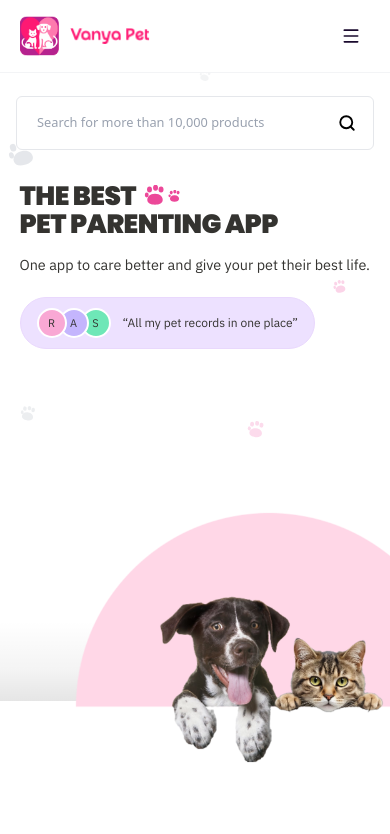
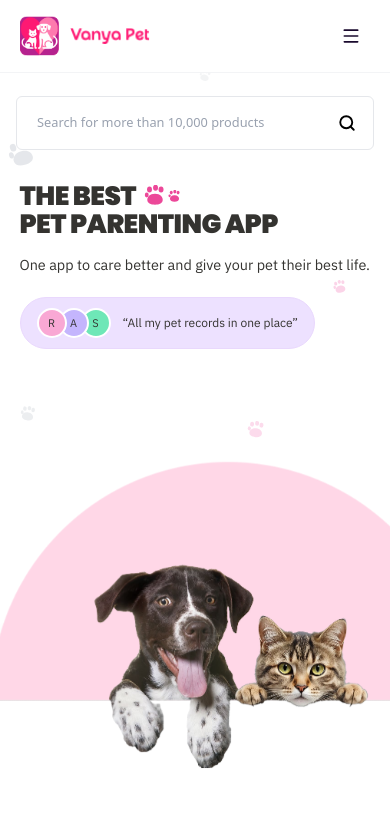
Before and after one commit to kaustubh-uelement/vanya-pet, a Next.js app: page / in a window 390 px wide. Shown: the top 834 px of the page. Built offline with nearby package versions, Linux system fonts and the light colour scheme.

Commit message:
hero bg responsiveness fixed

```diff
--- a/app/globals.css
+++ b/app/globals.css
@@ -518,15 +518,34 @@
     bottom: -8%;
   }
 }
+/* ── HERO IMAGE BLEED ── */
 
-/* ── HERO IMAGE BLEED ── */
-/* Below 560px */
-@media (max-width: 559px) {
+/* Base — applies to everything, overridden by media queries below */
+.hero-img-bleed {
+  height: 125%;
+  bottom: -22%;
+  width: 110%;
+  left: 16%;
+}
+
+/* Below 400px */
+@media (max-width: 399px) {
+  .hero-img-bleed {
+    height: 115%;
+    bottom: -24%;
+    width: 135%;
+    left: -8%;
+    /* background-color: #f0a8a8; */
+  }
+}
+
+/* 400px–559px */
+@media (min-width: 400px) and (max-width: 559px) {
   .hero-img-bleed {
     height: 120%;
-    bottom: -10%;
+    bottom: -26%;
     width: 130%;
-    left: 5%;
+    left: -5%;
   }
 }
 
@@ -534,18 +553,10 @@
 @media (min-width: 560px) and (max-width: 639px) {
   .hero-img-bleed {
     height: 122%;
-    bottom: -20%;
+    bottom: -27%;
     width: 118%;
     left: 12%;
   }
-}
-
-.hero-img-bleed {
-  /* Mobile */
-  height: 125%;
-  bottom: -22%;
-  width: 110%;
-  left: 16%;
 }
 
 @media (min-width: 640px) {
```
